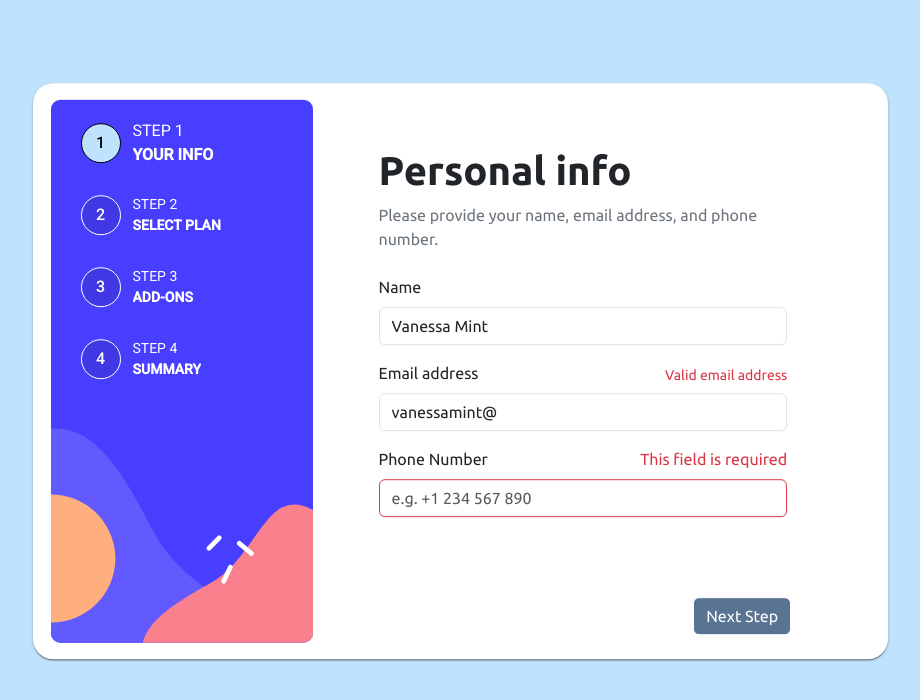
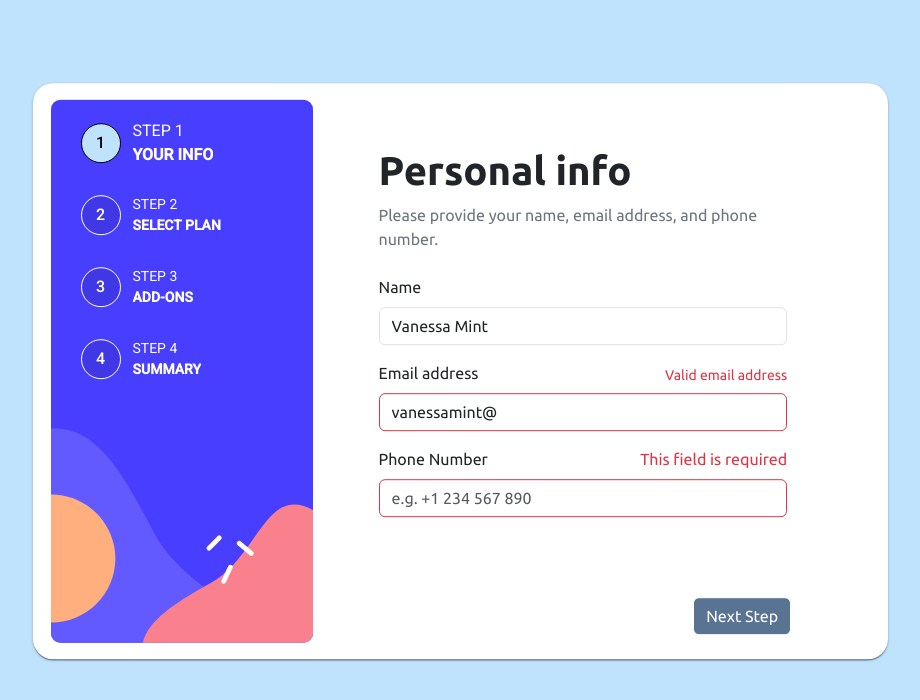
Before and after one commit to derwing/fm-multi-step-form, an Angular app: page / in a window 1280 px wide. Shown: the top 700 px of the page, without its empty margins (180-1100 px from the left). Built offline with nearby package versions, Linux system fonts and the light colour scheme.

Commit message:
add stile to input

```diff
--- a/src/app/app.component.html
+++ b/src/app/app.component.html
@@ -49,14 +49,14 @@
                                             <label for="exampleInputName" class="form-label">Name</label>
                                             <span class="form-text text-danger" *ngIf="step1Form.controls['name'].invalid">Valid Name and LastName</span>
                                         </div>
-                                        <input type="text" class="form-control" id="exampleInputName" aria-describedby="Name" formControlName="name" placeholder="e.g Stephen King">
+                                        <input type="text" class="form-control" [ngClass]="{'is-invalid': step1Form.controls['name'].invalid}" id="exampleInputName" aria-describedby="Name" formControlName="name" placeholder="e.g Stephen King">
                                     </div>
                                     <div class="mb-3">
                                         <div class="col d-flex justify-content-between">
                                             <label for="exampleInputEmail1" class="form-label">Email address</label>
                                             <span class="form-text text-danger" *ngIf="step1Form.controls['email'].invalid">Valid email address</span>
                                         </div>
-                                        <input type="email" class="form-control" id="exampleInputEmail1" aria-describedby="emailHelp" formControlName="email" placeholder="e.g. stephenking@lorem.com">
+                                        <input type="email" class="form-control" [ngClass]="{'is-invalid': step1Form.controls['email'].invalid}" id="exampleInputEmail1" aria-describedby="emailHelp" formControlName="email" placeholder="e.g. stephenking@lorem.com">
                                     </div>
                                     <div class="mb-3">
                                         <div class="col d-flex justify-content-between">
```
